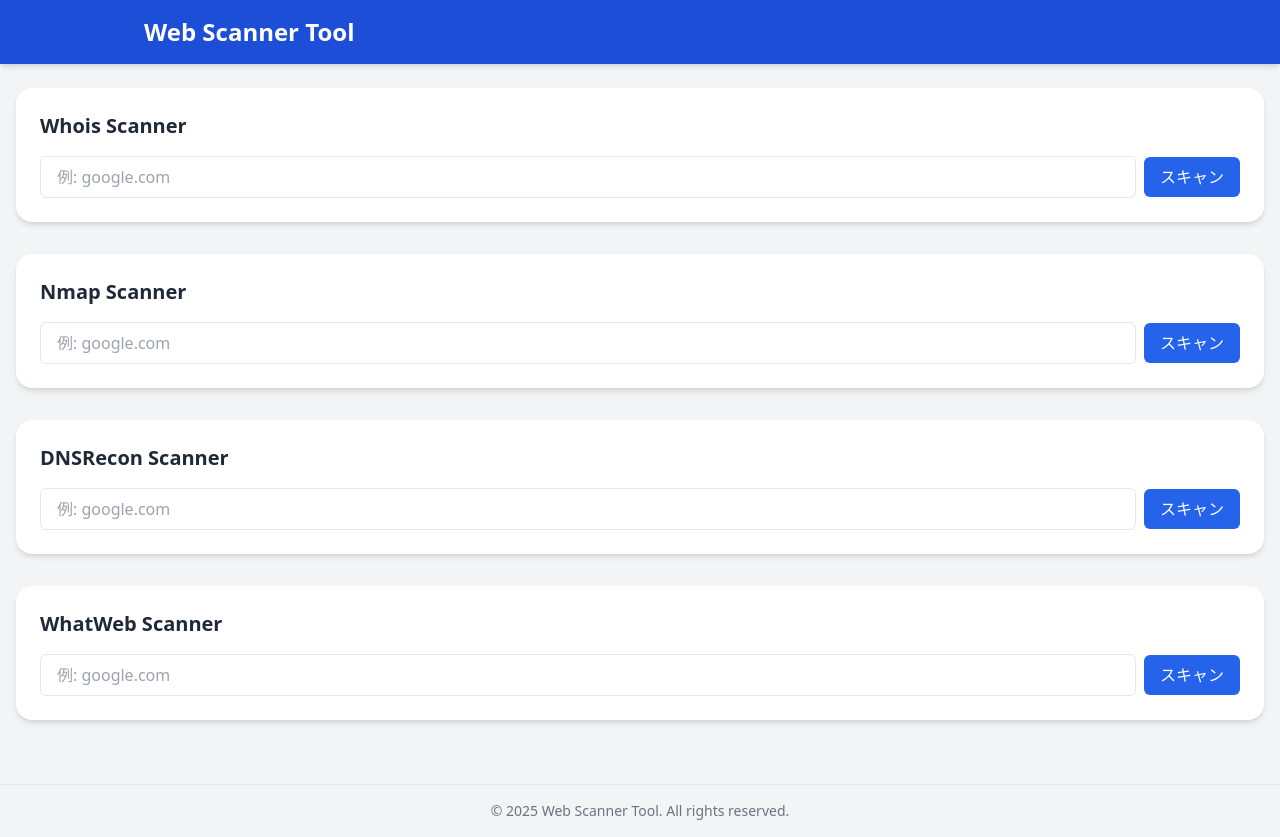
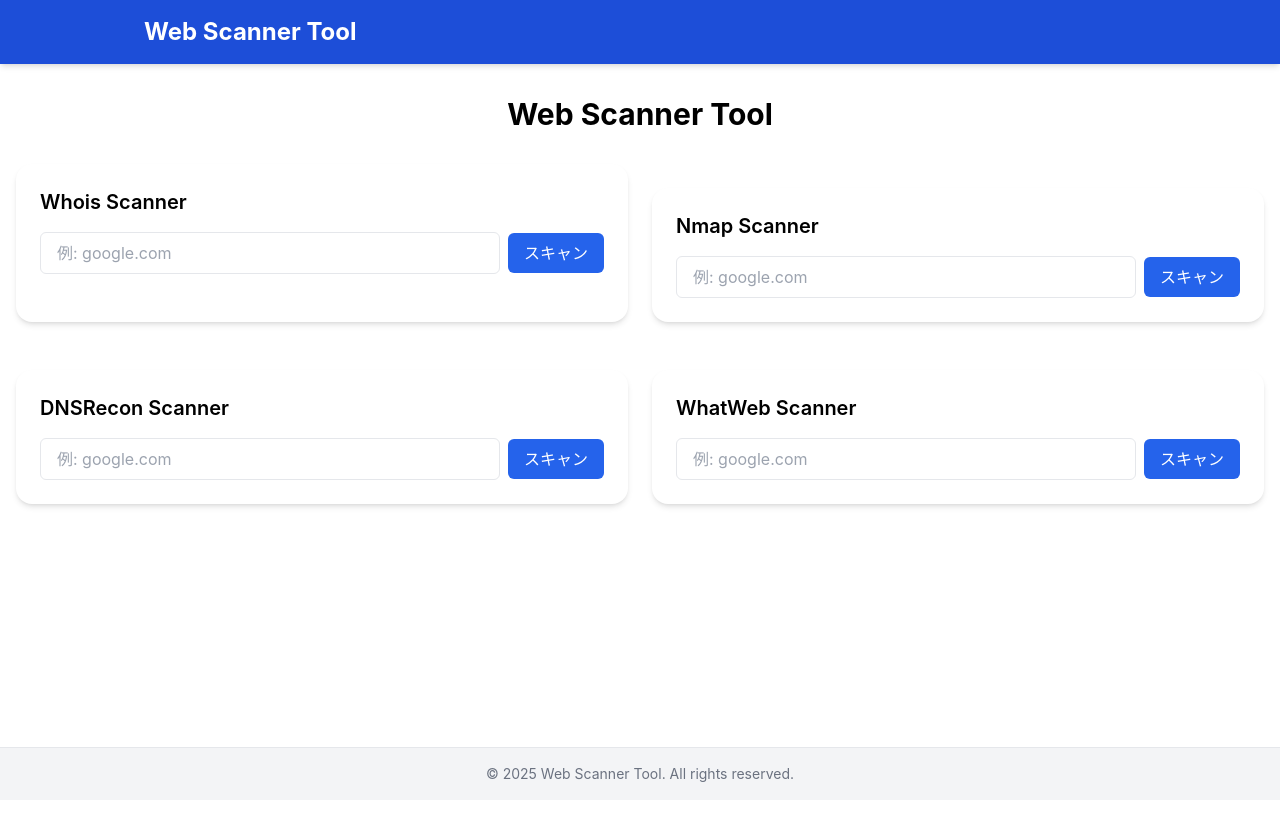
Before and after one commit to gwonin-kenji/scanner, a React (Create React App) app in the folder frontapp/: page / in a window 1280 px wide. After the commit the page ends 800 px from the top, so only its background shows below. Built offline with nearby package versions, Linux system fonts and the light colour scheme.

Commit message:
fixed overall layout with Grid

```diff
--- a/frontapp/src/App.js
+++ b/frontapp/src/App.js
@@ -9,11 +9,16 @@ import WhatwebScanner from './components/WhatwebScanner';
 function App() {
   return (
     <Layout>
-      <div className="space-y-8">
-        <WhoisScanner />
-        <NmapScanner />
-        <DnsreconScanner />
-        <WhatwebScanner />
+      <div className="max-w-7xl mx-auto px-4 py-8">
+        <h1 className="text-3xl font-bold mb-8 text-center">Web Scanner Tool</h1>
+
+        {/* スキャナーをグリッドで配置 */}
+        <div className="grid grid-cols-1 md:grid-cols-2 gap-6">
+          <WhoisScanner />
+          <NmapScanner />
+          <DnsreconScanner />
+          <WhatwebScanner />
+        </div>
       </div>
     </Layout>
   );
--- a/frontapp/src/components/Layout.js
+++ b/frontapp/src/components/Layout.js
@@ -1,14 +1,13 @@
+// src/components/Layout.js
 import React from 'react';
 import Header from './Header';
 import Footer from './Footer';
 
 const Layout = ({ children }) => {
   return (
-    <div className="min-h-screen flex flex-col bg-gray-100 font-sans text-gray-800">
+    <div className="flex flex-col min-h-screen">
       <Header />
-      <main className="flex-grow container mx-auto px-4 py-6">
-        {children}
-      </main>
+      <main className="flex-grow">{children}</main>
       <Footer />
     </div>
   );
```
